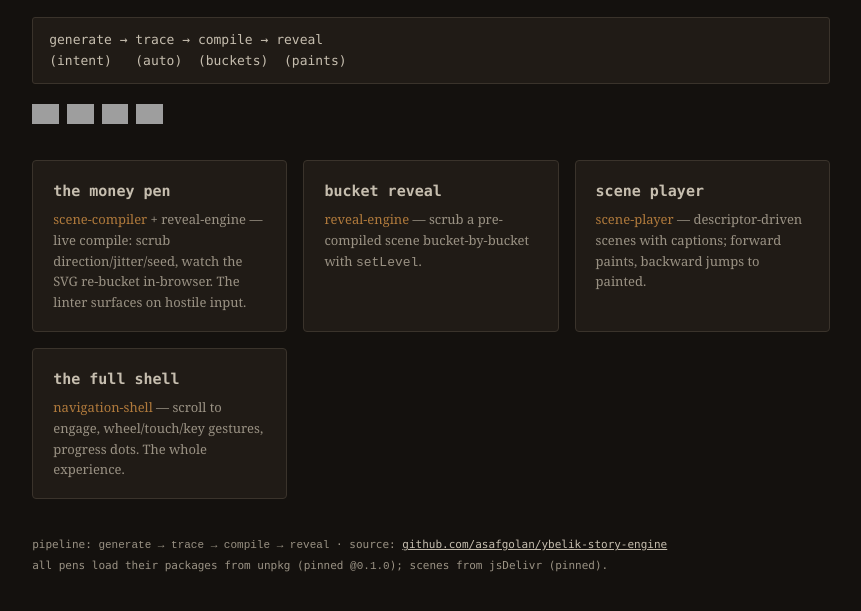
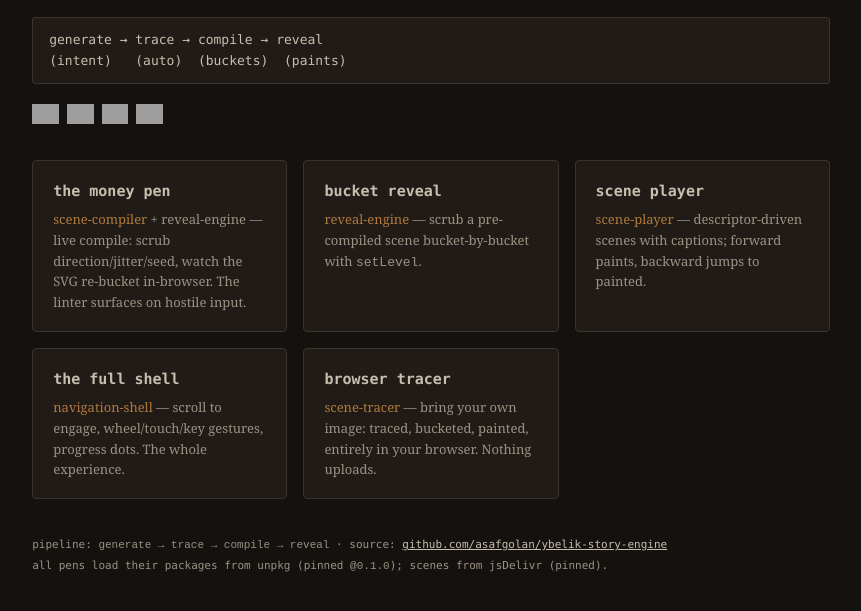
Before and after one commit to asafgolan/ybelik-story-engine, a plain HTML site: page codepens/index.html in a window 1280 px wide. Shown: the part 147-758 px from the top of the page, without its empty margins (209-1070 px from the left). Drawn offline with Linux system fonts and the light colour scheme; grey boxes are pictures that could not be loaded.

Commit message:
codepens: browser tracer joins the pen family — index card, canonical URL, README row, QUICKSTART pointer

```diff
--- a/codepens/index.html
+++ b/codepens/index.html
@@ -59,6 +59,10 @@
       <h2>the full shell</h2>
       <p><span class="pkg">navigation-shell</span> — scroll to engage, wheel/touch/key gestures, progress dots. The whole experience.</p>
     </a>
+    <a class="pen" href="https://codepen.io/asafgolan/pen/ZYLRGNb">
+      <h2>browser tracer</h2>
+      <p><span class="pkg">scene-tracer</span> — bring your own image: traced, bucketed, painted, entirely in your browser. Nothing uploads.</p>
+    </a>
   </div>
 
   <footer>
```
Also changed, not shown: docs/QUICKSTART.md (+3 -0 lines), README.md, codepens/README.md.
